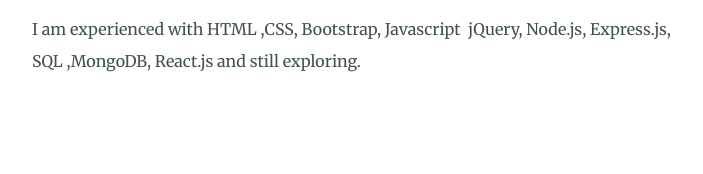
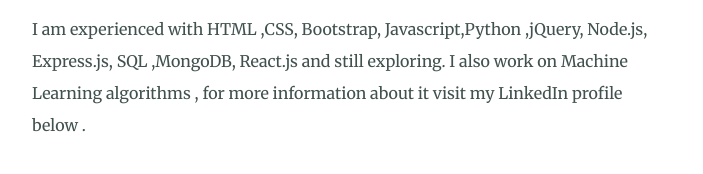
Before and after one commit to Ananthakrishna24/MySite, a plain HTML site: page index.html in a window 1280 px wide. Shown: the part 1874-2048 px from the top of the page, without its empty margins (288-991 px from the left). Drawn offline with Linux system fonts and the light colour scheme.

Commit message:
Update index.html

```diff
--- a/index.html
+++ b/index.html
@@ -34,7 +34,7 @@
 
         <h3>Design & Development</h3>
         <p>I started to code when I was 13 years old and I was fascinated about what I could do with it , ever since I've never stopped coding. This is a website dedicated to my web development skills.I'd like to keep my websites as minimalistic as possible. I can design beautiful websites for you with back-end support.</p>
-        <p>I am experienced with HTML ,CSS, Bootstrap, Javascript  jQuery, Node.js, Express.js, SQL ,MongoDB, React.js and still exploring.</p>
+        <p>I am experienced with HTML ,CSS, Bootstrap, Javascript,Python ,jQuery, Node.js, Express.js, SQL ,MongoDB, React.js and still exploring. I also work on Machine Learning algorithms , for more information about it visit my LinkedIn profile below .</p>
       </div>
       <div class="skill-row">
         <img class="chilli-img" src="https://pro2-bar-s3-cdn-cf1.myportfolio.com/39d6472b8673d0fa5bf265b5b08caebc/237f7b9b-5158-4f4f-9b4c-e57e46d34aea_rw_600.gif?h=96143e71d148990c6d78274a6f875f2c" alt="chillies-img">
```
